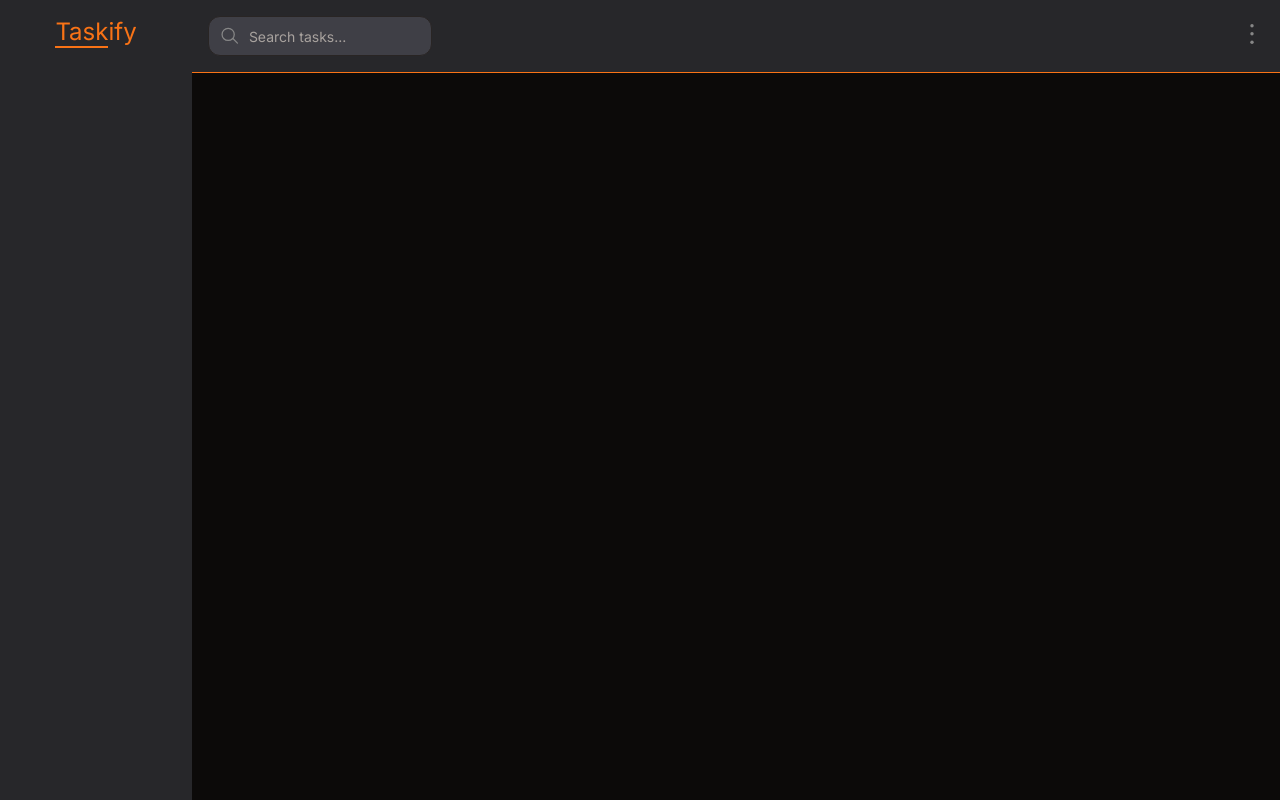
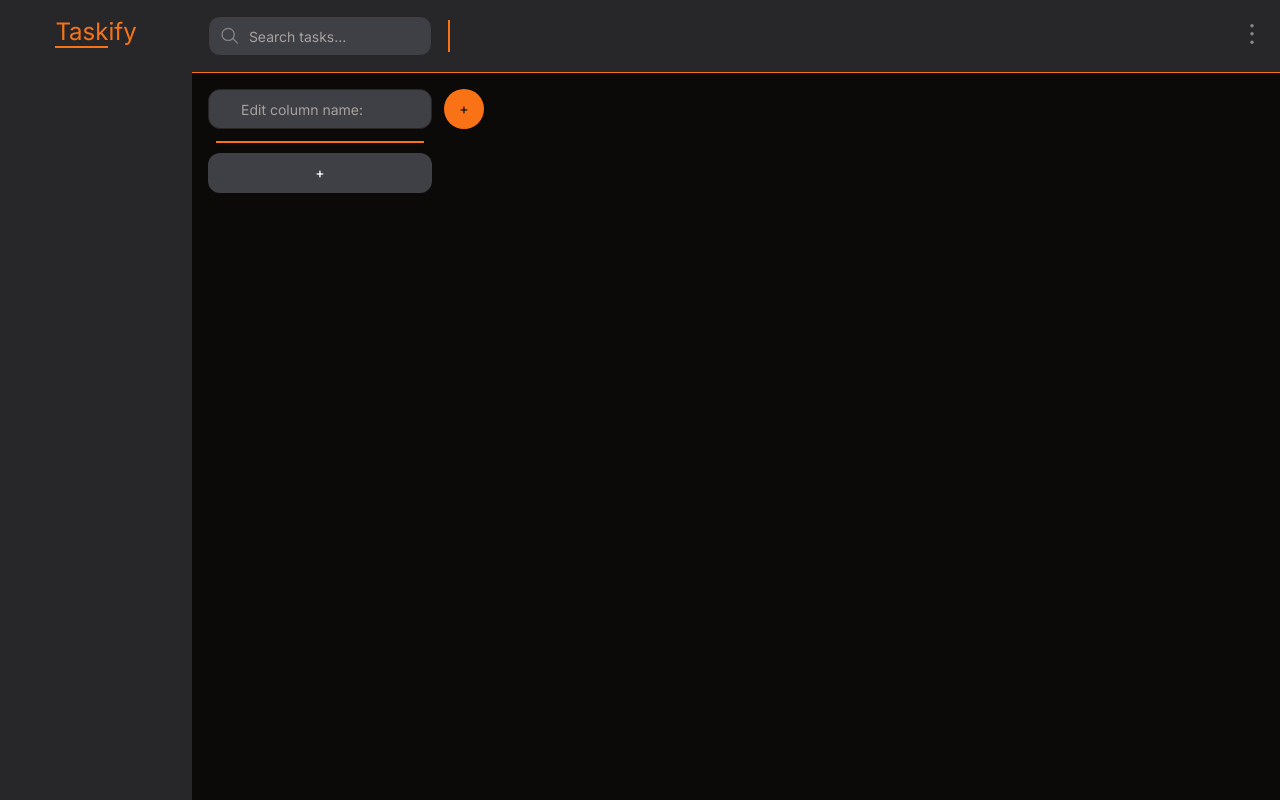
Before and after one commit to Taskify-Dev-Team/taskify, a Next.js app: page /user/board in a window 1280 px wide. Built offline with nearby package versions, Linux system fonts and the light colour scheme.

Commit message:
styling adjusts, colors settings and features added

```diff
--- a/src/app/layout.tsx
+++ b/src/app/layout.tsx
@@ -5,8 +5,8 @@ import "./globals.css";
 const inter = Inter({ subsets: ["latin"] });
 
 export const metadata: Metadata = {
-  title: "Create Next App",
-  description: "Generated by create next app",
+  title: "Taskify",
+  description: "Built with love",
 };
 
 export default function RootLayout({
--- a/src/app/user/board/page.tsx
+++ b/src/app/user/board/page.tsx
@@ -19,13 +19,15 @@ function TasksPage() {
       {/* Main content */}
       <div className="flex-1 flex flex-col">
         {/* Header */}
-        <header className="bg-zinc-800 text-white p-4 border-b border-orange-500">
+        <header className="bg-zinc-800 text-white p-4 border-b border-orange-500 relative">
           <div className="relative">
             <Input
               type="text"
               className="w-56 rounded-xl pl-8"
               placeholder="  Search tasks..."
             />
+            {/* Orange line */}
+            <div className="absolute inset-y-1 left-60 h-8 bg-orange-500 w-0.5"></div>
             <div className="absolute inset-y-0 left-2 flex items-center">
               <Image
                 className="ml-1"
@@ -39,7 +41,27 @@ function TasksPage() {
         </header>
 
         {/* Main content area */}
-        <main className="flex-1 p-4">{/* Your main content here */}</main>
+        <main className="flex p-4 gap-3">
+          <div className="flex-col">
+            <Input
+              type="text"
+              className="w-56 rounded-xl pl-8"
+              placeholder="Edit column name:"
+            />
+            <div className="absolute ml-2 mt-3 h-0.5 w-52 bg-orange-500"></div>
+
+            <Button
+              variant="default"
+              className="w-56 rounded-xl mt-6 bg-zinc-700"
+            >
+              +
+            </Button>
+          </div>
+
+          <Button variant="default" className="w-10 rounded-full text-zinc-900">
+            +
+          </Button>
+        </main>
 
         {/* Button with SVG */}
         <button className="absolute top-0 right-0 mr-2 mt-2">
--- a/src/components/ui/button.tsx
+++ b/src/components/ui/button.tsx
@@ -9,7 +9,7 @@ const buttonVariants = cva(
   {
     variants: {
       variant: {
-        default: "bg-primary text-primary-foreground hover:bg-primary/90",
+        default: "bg-orange-500 text-primary-foreground hover:text-zinc-900 hover:bg-orange-500/90",
         destructive:
           "bg-destructive text-destructive-foreground hover:bg-destructive/90",
         outline:
```
